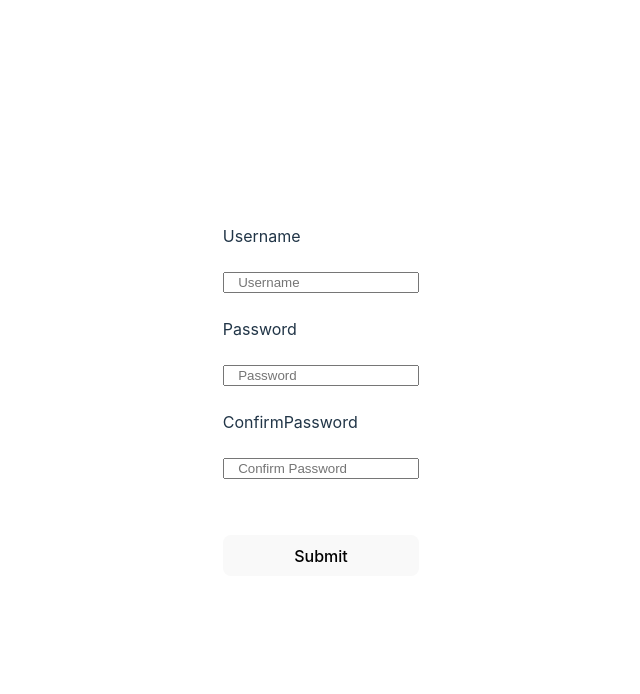
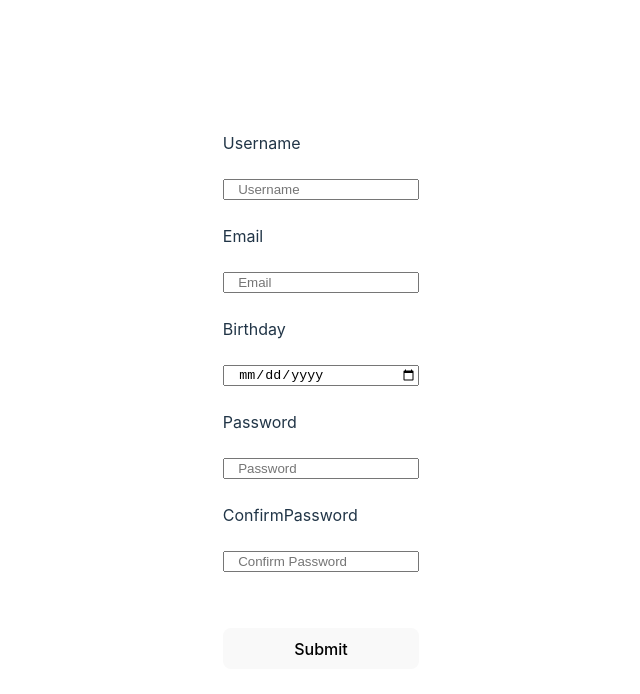
Before and after one commit to Steeve26/react-form, a React (Vite) app: page / in a window 1280 px wide. Shown: the top 694 px of the page, without its empty margins (319-959 px from the left). Built offline with nearby package versions, Linux system fonts and the light colour scheme.

Commit message:
efficiency rework

```diff
--- a/src/App.jsx
+++ b/src/App.jsx
@@ -8,6 +8,8 @@ import formInput from './components/formInput'
 function App() {
   const [values, setValues] = useState({
     username: '',
+    email: '',
+    birthday: '',
     password: '',
     confirmPassword: ''
   })
@@ -16,21 +18,42 @@ function App() {
   const formattributes = [
     {
       id: 1,
+      label: 'username',
       type: 'text',
       name: 'username',
-      placeholder: 'username'
+      placeholder: 'username',
+      errorMessage: 'must be 3-20 characters'
     },
     {
       id: 2,
-      type: 'password',
-      name: 'password',
-      placeholder: 'password'
+      label: 'email',
+      type: 'email',
+      name: 'email',
+      placeholder: 'email',
+      errorMessage: 'enter a valid email'
     },
     {
       id: 3,
+      label: 'birthday',
+      type: 'date',
+      name: 'birthday',
+      placeholder: 'date of birth',
+    },
+    {
+      id: 4,
+      label: 'password',
+      type: 'password',
+      name: 'password',
+      placeholder: 'password',
+      errorMessage: 'must include atleast 8 characters with 1 letter, 1 number and 1 special character'
+    },
+    {
+      id: 5,
+      label: 'confirmPassword',
       type: 'password',
       name: 'confirmPassword',
-      placeholder: 'confirm password'
+      placeholder: 'confirm password',
+      errorMessage: `passwords don't match`
     },
   ]
 
@@ -46,7 +69,7 @@ function App() {
             <FormInput key={input.id} {...input} pass={values.password} change={handleChange}/>
           )
         })}
-        <button onClick={e => {e.preventDefault()}}>submit</button>
+        <button type='submit' onClick={e => {e.preventDefault()}}>submit</button>
       </form>
     </div>
   )
--- a/src/components/formInput.jsx
+++ b/src/components/formInput.jsx
@@ -2,9 +2,9 @@ import React, { useState } from 'react'
 import styles from './formInput.module.css'
 
 export default function formInput(props) {
-  const {change, name, type, placeholder, pass} = props
+  const {change, id, label, pass, ...input} = props
   const [error, setError] = useState('')
-
+ console.log(error)
   function handleshit(e, name) {
     let val = e.target.value
     change(name, val)
@@ -26,12 +26,13 @@ export default function formInput(props) {
 
   return (
     <div className={styles.formInput}>
-      <label htmlFor={name}>{name}</label>
+      <label htmlFor={label}>{label}</label>
       <br/>
-      <input id={name} name={name} type={type} placeholder={placeholder}
+      <input id={label} {...input}
       onChange={e => handleshit(e, name)} />
       <br />
       <span className={styles.error}>{error}</span>
     </div>
   )
+
 }
```
